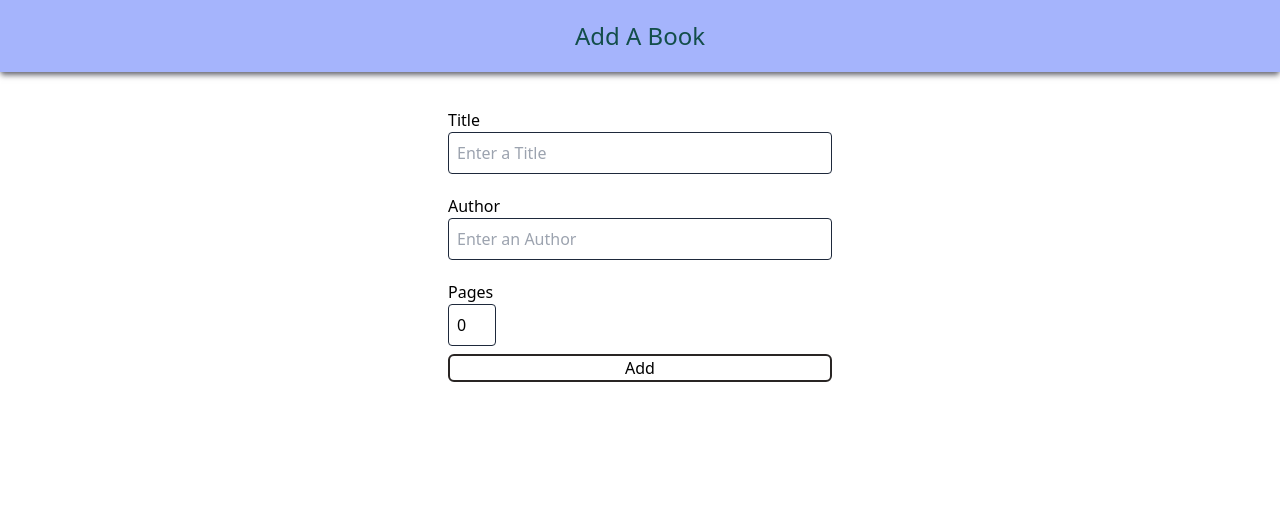
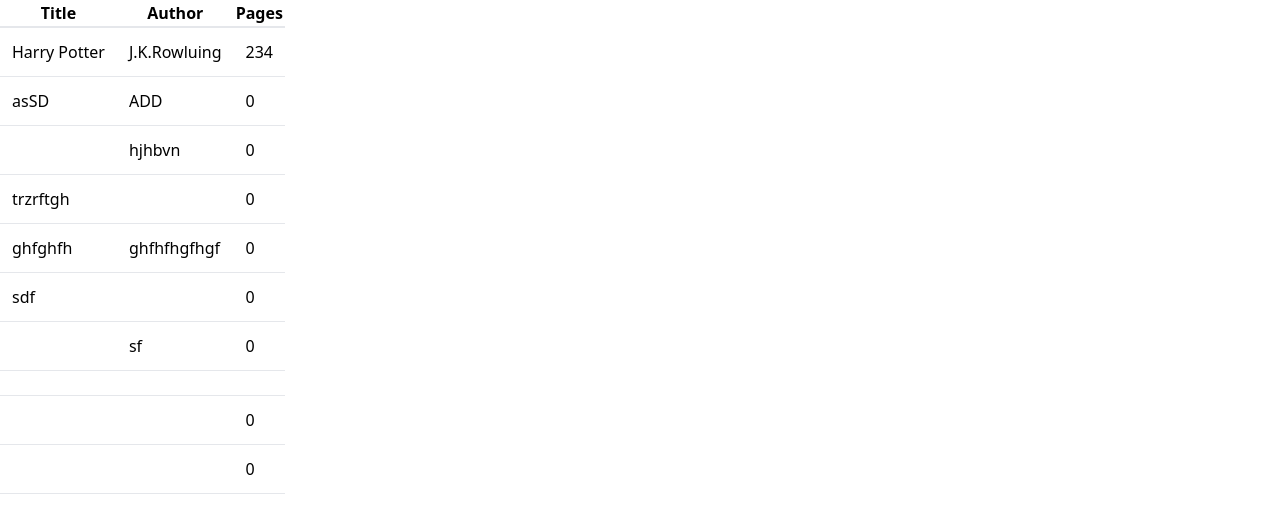
Before and after one commit to AntimonS/books-repository, a React (Create React App) app: page / in a window 1280 px wide. Shown: the top 514 px of the page. Built offline with nearby package versions, Linux system fonts and the light colour scheme; data requests are answered from the project's data file.

Commit message:
added Table component and some changes to other components

```diff
--- a/db.json
+++ b/db.json
@@ -53,6 +53,12 @@
       "author": "",
       "pages": 0,
       "id": 9
+    },
+    {
+      "title": "",
+      "author": "",
+      "pages": "0",
+      "id": 10
     }
   ]
 }
--- a/src/App.js
+++ b/src/App.js
@@ -3,18 +3,19 @@ import BookList from "./components/BookList";
 import { useEffect, useContext } from "react";
 import BooksContext from "./context/books";
 import AddBook from "./components/AddBook";
+import Table from "./components/Table";
 
 export default function App() {
-  // const { books, fetchBooks } = useContext(BooksContext);
+  const { books, fetchBooks } = useContext(BooksContext);
 
-  /*useEffect(() => {
+  useEffect(() => {
     fetchBooks();
   }, [fetchBooks]);
-   <h1>Reading List:</h1>
-*/
+  <h1>Reading List:</h1>;
+
   return (
     <div>
-      <AddBook />
+      <Table />
     </div>
   );
 }
--- a/src/components/AddBook.js
+++ b/src/components/AddBook.js
@@ -24,7 +24,7 @@ function AddBook() {
     <>
       <Header action="Add" />
 
-      <div className=" flex justify-center">
+      <div className=" flex justify-center ">
         <Form onSubmit={handleSubmit}>
           <Input
             label="Title"
@@ -46,7 +46,7 @@ function AddBook() {
             onChange={(e) => setPages(e.target.value)}
             value={pages}
           />
-          <Button>Add</Button>
+          <Button>Submit New Book</Button>
         </Form>
       </div>
     </>
--- a/src/components/Button.js
+++ b/src/components/Button.js
@@ -1,5 +1,6 @@
 function Button({ children, ...props }) {
-  let buttonCssStyle = "border-solid border-2 rounded-md border-stone-800 ";
+  let buttonCssStyle =
+    "border-solid border-2 rounded-md border-stone-800 bg-sky-300 hover:bg-sky-400 p-3 text-lg font-semibold ";
   if (props.className) {
     buttonCssStyle += " " + props.className;
   }
--- a/src/components/Header.js
+++ b/src/components/Header.js
@@ -2,7 +2,7 @@ function Header({ action }) {
   let header = <h1>{action} A Book</h1>;
 
   return (
-    <div className=" flex flex-col items-center  py-5 mb-6 text-2xl text-teal-900	 shadow-md	 shadow-zinc-500 bg-indigo-300	 ">
+    <div className=" flex flex-col items-center  py-5 mb-6 text-4xl text-teal-900	 shadow-md shadow-zinc-500 bg-indigo-300	font-medium	">
       {header}
     </div>
   );
--- a/src/components/Input.js
+++ b/src/components/Input.js
@@ -1,21 +1,24 @@
 function Input({ label, type = "text", ...props }) {
   let inputCssStyle =
-    " border border-solid   border-slate-800 rounded  required p-2 ";
+    " border border-solid   border-slate-800 rounded  required p-2 my-2 ";
   if (type === "number") {
     inputCssStyle += " w-12";
   } else {
-    inputCssStyle += " w-96";
+    inputCssStyle += " w-96	";
   }
 
   return (
-    <div className="flex flex-row justify-start">
-      <div className="flex flex-col  py-2 ">
-        <label htmlFor={label} className=" hover:underline cursor-pointer mt-1">
-          {label}
-        </label>
-        <div className="size-4/6">
-          <input className={inputCssStyle} id={label} type={type} {...props} />
+    <div className="flex flex-row ">
+      <div className="py-2">
+        <div>
+          <label
+            htmlFor={label}
+            className=" hover:underline cursor-pointer  text-xl "
+          >
+            {label}
+          </label>
         </div>
+        <input className={inputCssStyle} id={label} type={type} {...props} />
       </div>
     </div>
   );
--- /dev/null
+++ b/src/components/Table.js
@@ -0,0 +1,28 @@
+import { useContext } from "react";
+import BooksContext from "../context/books";
+
+function Table() {
+  const { books } = useContext(BooksContext);
+  const renderedBooksInfo = books.map((book) => (
+    <tr className="border-b" key={book.id}>
+      <td className="p-3">{book.title}</td>
+      <td className="p-3">{book.author}</td>
+      <td className="p-3">{book.pages}</td>
+    </tr>
+  ));
+
+  return (
+    <table className="table-auto border-spacing-2">
+      <thead>
+        <tr className="border-b-2">
+          <th>Title</th>
+          <th>Author</th>
+          <th>Pages</th>
+        </tr>
+      </thead>
+      <tbody>{renderedBooksInfo}</tbody>
+    </table>
+  );
+}
+
+export default Table;
```
